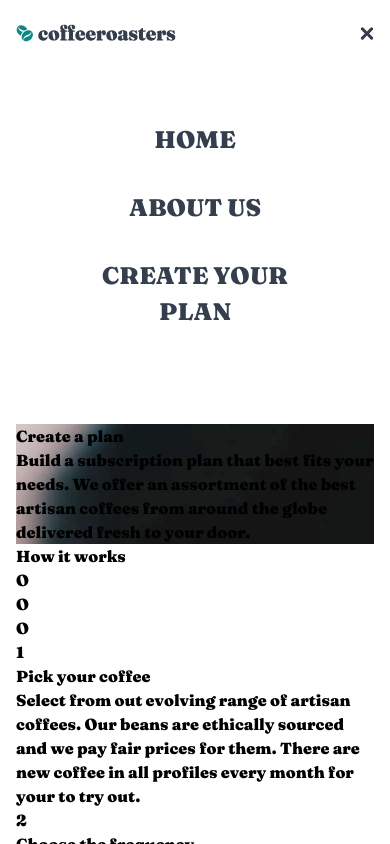
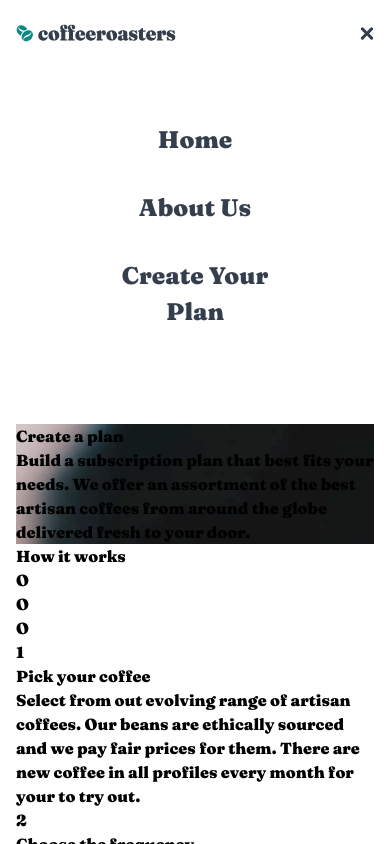
Before and after one commit to azanra/coffee-subscription, a React (Vite) app: page /plan in a window 390 px wide. Both pictures are taken after a click on the picture 366 px from the left and 33 px from the top of the page. Shown: the top 844 px of the page. Built offline with nearby package versions, Linux system fonts and the light colour scheme.

Commit message:
feat: start case the navigation mobile text

```diff
--- a/src/shared/components/Header.tsx
+++ b/src/shared/components/Header.tsx
@@ -5,6 +5,7 @@ import CloseLogo from "../../assets/shared/mobile/icon-close.svg";
 import useIsMobileScreen from "../hooks/useIsMobileScreen";
 
 import { useState } from "react";
+import stringUtils from "../utils/stringUtils";
 
 const Header = () => {
   const [isShow, setIsShow] = useState(false);
@@ -49,7 +50,7 @@ const Header = () => {
           {navigationTab.map((nav) => {
             return (
               <Link to={nav.to} key={nav.to}>
-                {nav.text.toUpperCase()}
+                {stringUtils.toTitleCase(nav.text)}
               </Link>
             );
           })}
--- /dev/null
+++ b/src/shared/utils/stringUtils.ts
@@ -0,0 +1,12 @@
+const stringUtils = (() => {
+  const toTitleCase = (text: string) => {
+    return text.replace(
+      /\w\S*/g,
+      (text) => text.charAt(0).toUpperCase() + text.substring(1).toLowerCase(),
+    );
+  };
+
+  return { toTitleCase };
+})();
+
+export default stringUtils;
```
